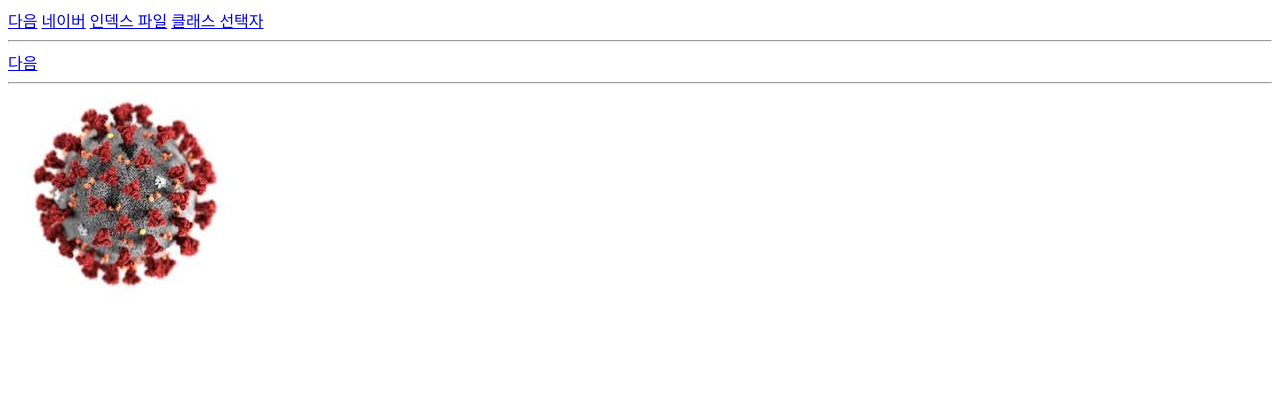
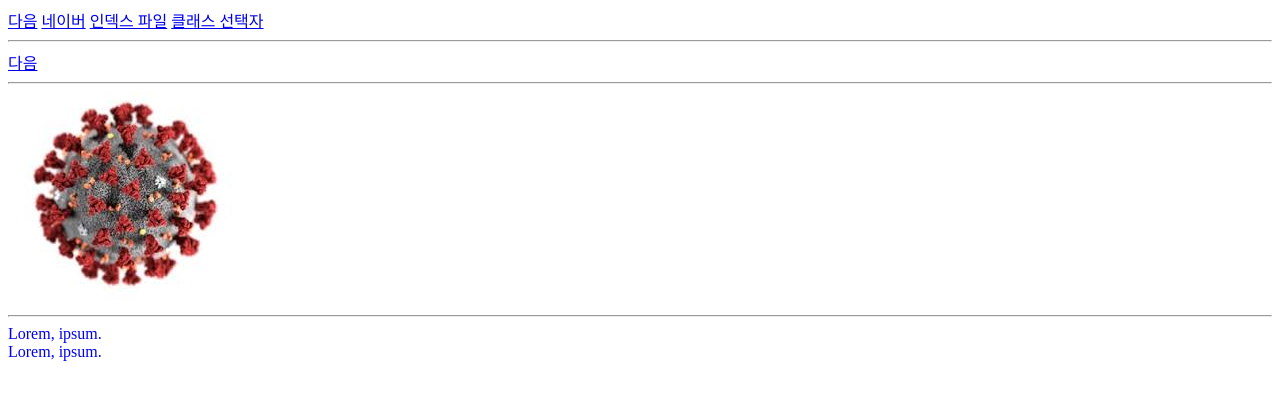
Before and after one commit to sebaek/web20200519, a plain HTML site: page link.html in a window 1280 px wide. Shown: the top 400 px of the page. Drawn offline with Linux system fonts and the light colour scheme.

Commit message:
link pseudo class

```diff
--- a/link.html
+++ b/link.html
@@ -20,5 +20,110 @@
         <a title="코로나 정보" href="http://ncov.mohw.go.kr/">
             <img src="코로나.jpg" alt="코로나바이러스">
         </a>
+        <hr>
+        <a style="text-decoration: none;" href="https://www.naver.com">Lorem, ipsum.</a>
+        <br>
+        <a style="text-decoration: none;" href="https://www.duck.com">Lorem, ipsum.</a>
+
+        <br>
+        <br>
+        <br>
+        <br>
+        <br>
+        <br>
+        <br>
+        <br>
+        <br>
+        <br>
+        <br>
+        <br>
+        <br>
+        <br>
+        <br>
+        <br>
+        <br>
+        <br>
+        <br>
+        <br>
+        <br>
+        <br>
+        <br>
+        <br>
+        <br>
+        <br>
+        <br>
+        <br>
+        <br>
+        <br>
+        <br>
+        <br>
+        <br>
+        <br>
+        <br>
+        <br>
+        <br>
+        <br>
+        <br>
+        <br>
+        <br>
+        <br>
+        <br>
+        <br>
+        <br>
+        <br>
+        <br>
+        <br>
+        <br>
+        <br>
+        <br>
+        <br>
+        <br>
+        <br>
+        <br>
+        <br>
+        <br>
+        <br>
+        <br>
+        <br>
+        <br>
+        <br>
+        <br>
+        <br>
+        <br>
+        <br>
+        <br>
+        <br>
+        <br>
+        <br>
+        <br>
+        <br>
+        <br>
+        <br>
+        <br>
+        <br>
+        <br>
+        <br>
+        <br>
+        <br>
+        <br>
+        <br>
+        <br>
+        <br>
+        <br>
+        <br>
+        <br>
+        <br>
+        <br>
+        <br>
+        <br>
+        <br>
+        <br>
+        <br>
+        <br>
+        <br>
+        <br>
+        <br>
+        <br>
+        <br>
     </body>
 </html>
```
Also changed, not shown: css/pseudo-class-selector.html (added, +13 -0 lines).
